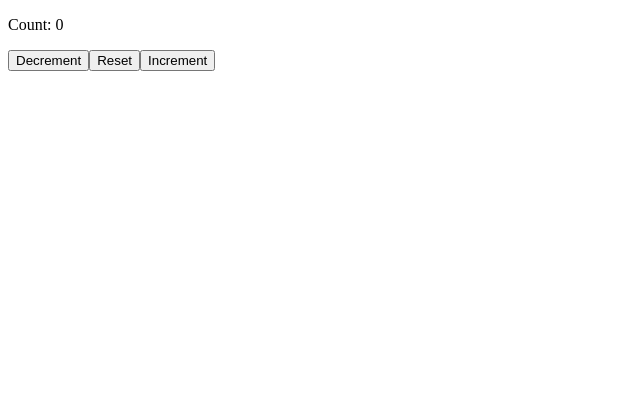
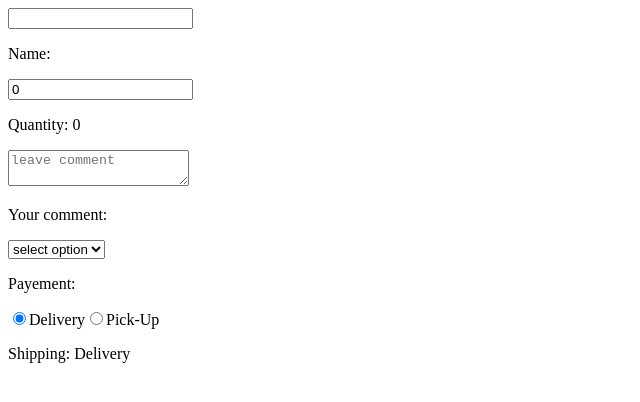
Before and after one commit to Mercury1565/React_Learning-Path, a React (Vite) app in the folder my-react-app/: page / in a window 1280 px wide. Shown: the top 402 px of the page, without its empty margins (0-640 px from the left). Built offline with nearby package versions, Linux system fonts and the light colour scheme.

Commit message:
finish onChange

```diff
--- a/my-react-app/src/App.jsx
+++ b/my-react-app/src/App.jsx
@@ -1,12 +1,9 @@
 import MyComponent from "./components/MyComponent.jsx"
-import Counter from "./components/Counter.jsx"
-
 
 function App() {
   return(
     <>
-    {/* <MyComponent/> */}
-    <Counter/>
+    <MyComponent/>
 
     </>
   )
--- a/my-react-app/src/components/Counter.jsx
+++ /dev/null
@@ -1,28 +0,0 @@
-import React, {useState} from 'react';
-
-function Counter(){
-    const [count , setCount] = useState(0);
-
-    const handleIncrement = () => {
-        setCount(count + 1)
-    }
-
-    const handleDecrement = () => {
-        setCount(count - 1)
-    }
-
-    const handleReset = () => {
-        setCount(0)
-    }
-
-    return(
-        <>
-        <p>Count: {count}</p>
-        <button onClick={handleDecrement}>Decrement</button>
-        <button onClick={handleReset}>Reset</button>
-        <button onClick={handleIncrement}>Increment</button>
-        </>
-    )
-};
-
-export default Counter
--- a/my-react-app/src/components/MyComponent.jsx
+++ b/my-react-app/src/components/MyComponent.jsx
@@ -1,24 +1,68 @@
 import React , {useState} from 'react'
 
+
+//onChange -> Triggers a function everytime the value of the input changes
+//Note that any change, be it in <input>. <select>, <radio>, <textarea>
+// or anyother form elements, is reflected immediately\
+
 function MyComponent(){
-    const [name, setName] = useState("initial state");
-    const [age , setAge] = useState(0);
+    const [name , setName] = useState('')
+    const [quantity , setQuantity] = useState(0)
+    const [comment , setComment] = useState('')
+    const [payement , setPayement] = useState('')
+    const [shipping , setShipping] = useState('Delivery')
 
-    const updateName = () => {
-        setName("hermon")
+    function handelNameChange(event){
+        setName(event.target.value)
     }
-
-    const updateAge =() =>{
-        setAge(age + 1);
+    function handelQuantityChange(event){
+        setQuantity(event.target.value)
+    }
+    function handelCommentChange(event){
+        setComment(event.target.value)
+    }
+    function handelPayementChange(event){
+        setPayement(event.target.value)
+    }
+    function handelShippingChange(event){
+        setShipping(event.target.value)
     }
 
     return(
         <div>
-            <p>Name: {name}</p>
-            <button onClick={updateName}> set name </button>
+            <input value={name} onChange={handelNameChange}/>
+            <p> Name: {name} </p>
 
-            <p>Age: {age}</p>
-            <button onClick={updateAge}>Increment Age</button>
+            <input value={quantity} onChange={handelQuantityChange} type="number"/>
+            <p> Quantity: {quantity} </p>
+
+            <textarea value={comment} onChange={handelCommentChange} placeholder='leave comment'/>
+            <p> Your comment: {comment}</p>
+
+            <select value={payement} onChange={handelPayementChange}>
+                <option value=''> select option </option>
+                <option value='cash'> cash </option>
+                <option value='visa'> visa </option>
+                <option value='master card'> master card </option>
+            </select>
+            <p> Payement: {payement}</p>
+
+            <label>
+                <input type='radio' value='Delivery'
+                       checked={shipping === 'Delivery'}
+                       onChange={handelShippingChange}
+                />
+                Delivery
+            </label>
+
+            <label>
+            <input type='radio' value='Pick-Up'
+                    checked={shipping === 'Pick-Up'}
+                    onChange={handelShippingChange}
+                />
+                Pick-Up
+            </label>
+            <p> Shipping: {shipping}</p>
 
         </div>
     )
```
